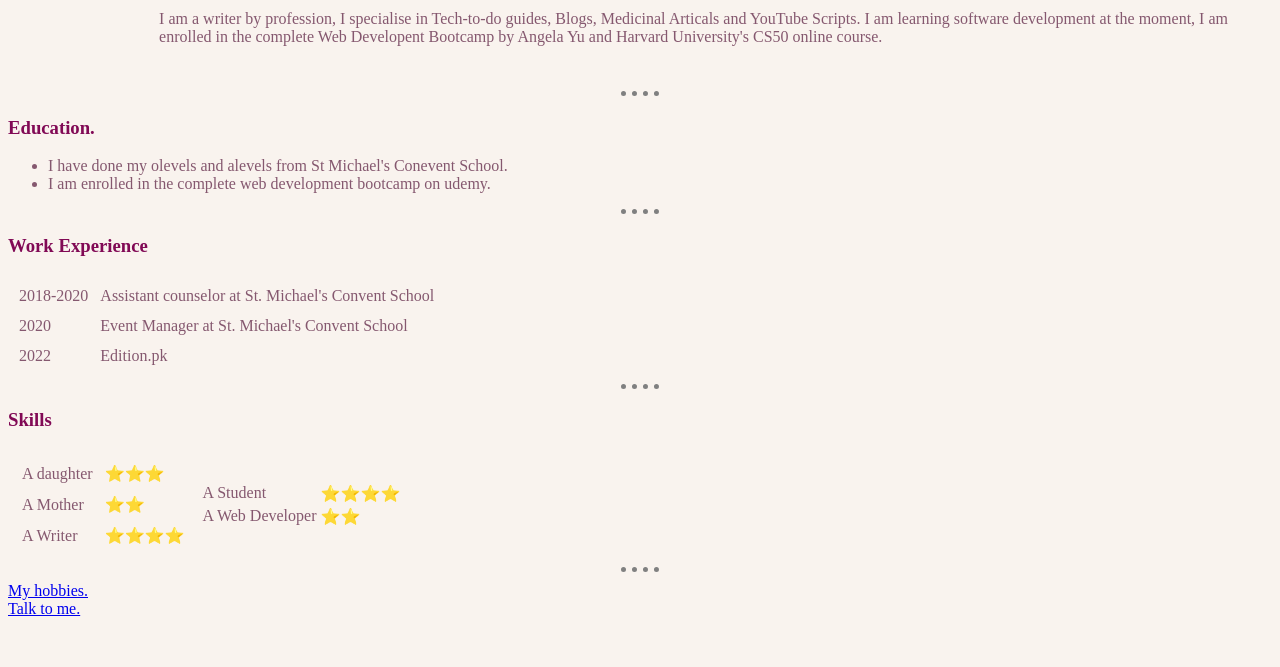
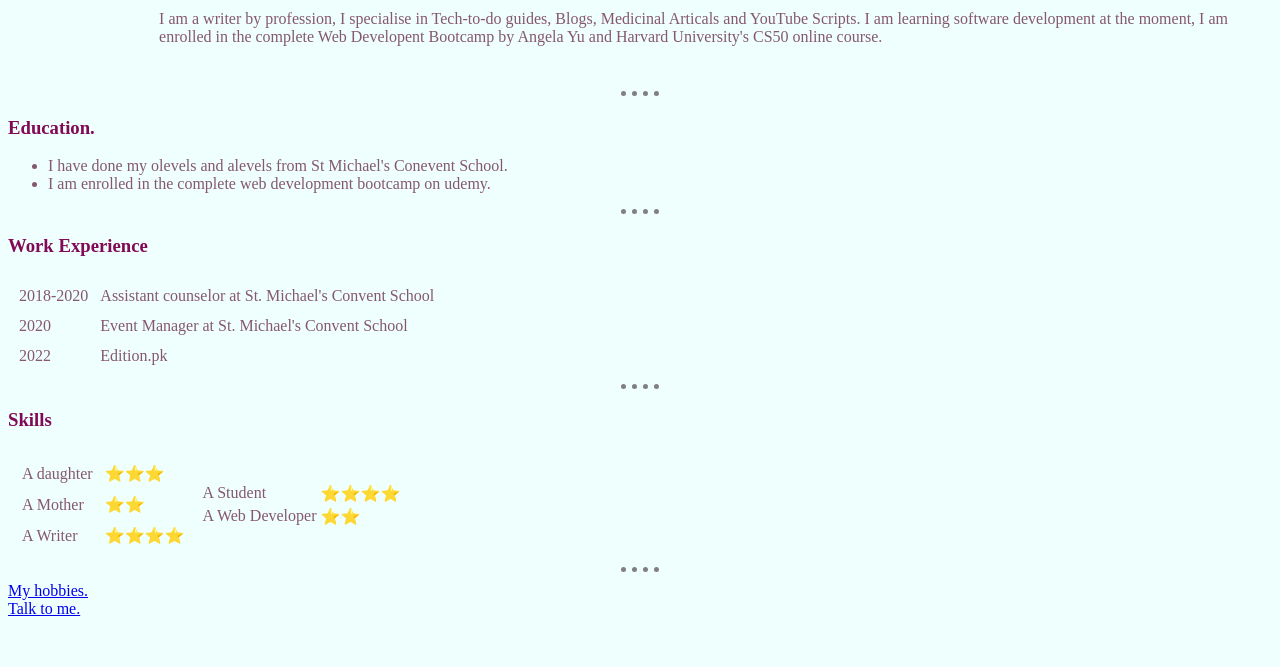
Before and after one commit to Ayesha-coder317/cv-, a plain HTML site: page index.html in a window 1280 px wide. Shown: the part 133-800 px from the top of the page. Drawn offline with Linux system fonts and the light colour scheme.

Commit message:
Update Styles.css

```diff
--- a/CSS/Styles.css
+++ b/CSS/Styles.css
@@ -1,6 +1,6 @@
 
 body {
-  background-color: #F9F3EE;
+  background-color: #EFFFFD;
 }
 
  hr {
```
